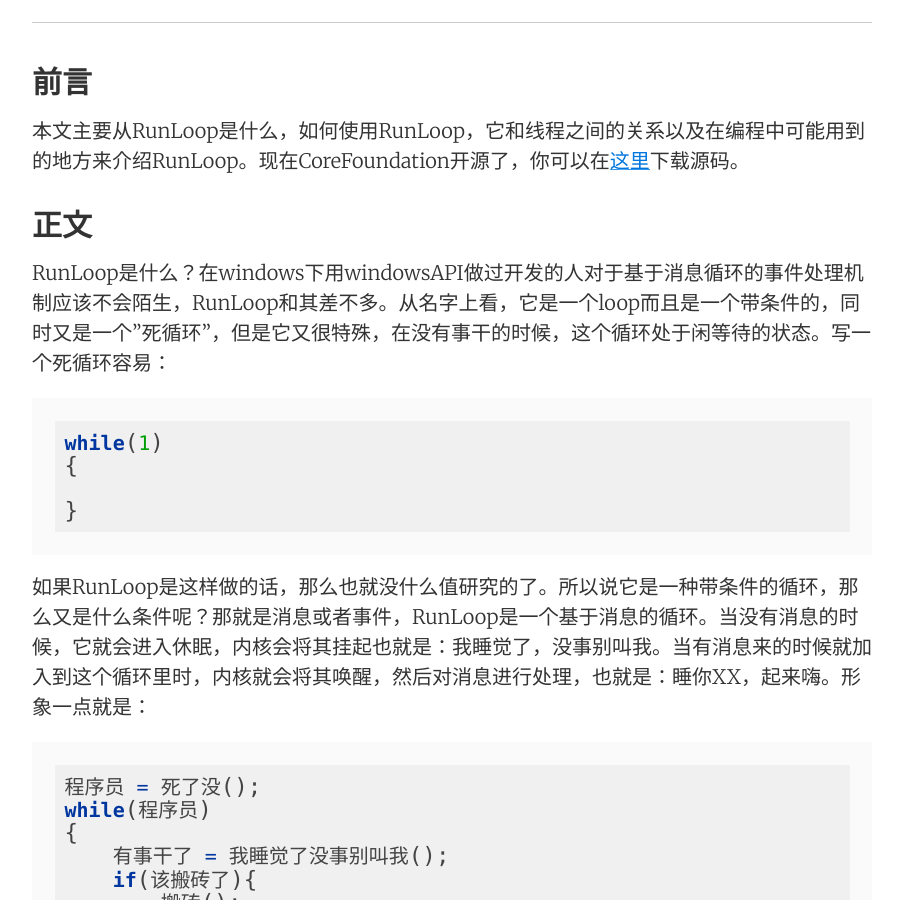
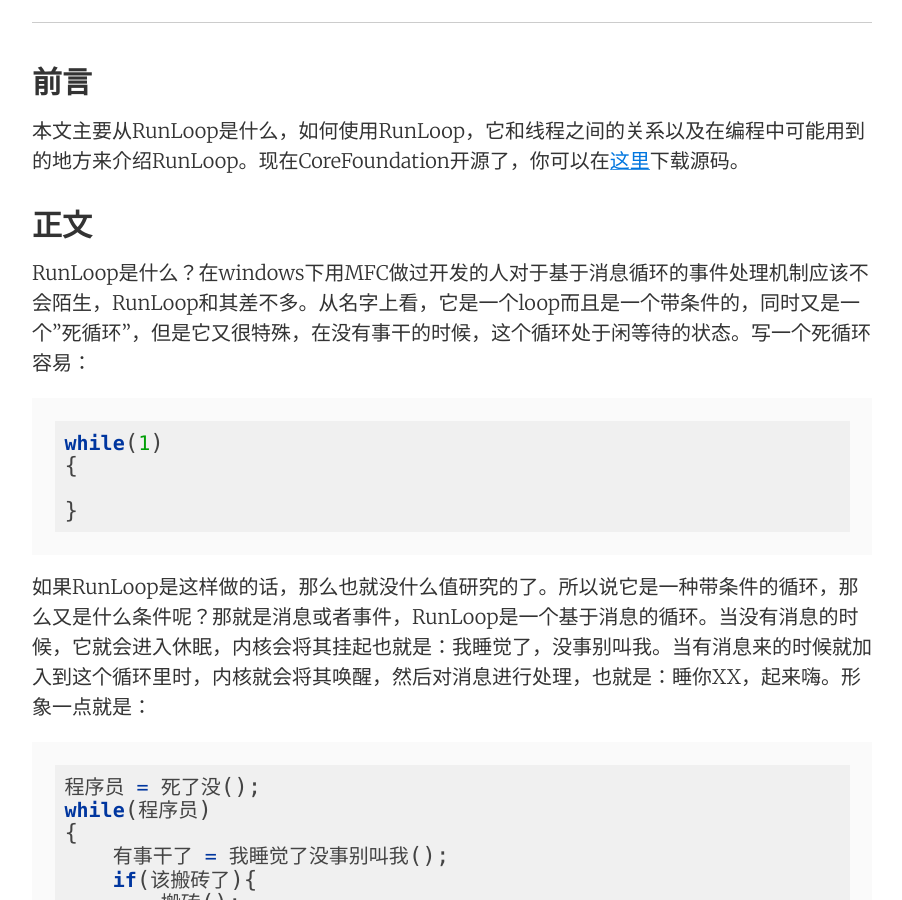
Before and after one commit to ZDYoung/zdyoung.github.io, a Jekyll site: the page built from _posts/2017-05-09-RunLoop小记.md, in a window 1280 px wide and 900 px high, scrolled down 318 px. Shown: the whole window, without its empty margins (188-1090 px from the left). Built offline with Jekyll 4.4.1, drawn with Linux system fonts in a browser that asks for light colours; comment, search, counter and statistics services are not loaded; some of the changed text lies outside the part shown.

Commit message:
RunLoop小记

````diff
--- a/_posts/2017-05-09-RunLoop小记.md
+++ b/_posts/2017-05-09-RunLoop小记.md
@@ -17,7 +17,7 @@
 
 ## 正文
 
-RunLoop是什么？在windows下用windowsAPI做过开发的人对于基于消息循环的事件处理机制应该不会陌生，RunLoop和其差不多。从名字上看，它是一个loop而且是一个带条件的，同时又是一个"死循环"，但是它又很特殊，在没有事干的时候，这个循环处于闲等待的状态。写一个死循环容易：
+RunLoop是什么？在windows下用MFC做过开发的人对于基于消息循环的事件处理机制应该不会陌生，RunLoop和其差不多。从名字上看，它是一个loop而且是一个带条件的，同时又是一个"死循环"，但是它又很特殊，在没有事干的时候，这个循环处于闲等待的状态。写一个死循环容易：
 ```c
 while(1)
 {
````
Also changed, not shown: other parts of _posts/2017-05-09-RunLoop小记.md (+3 -1 lines), 15 other files.
